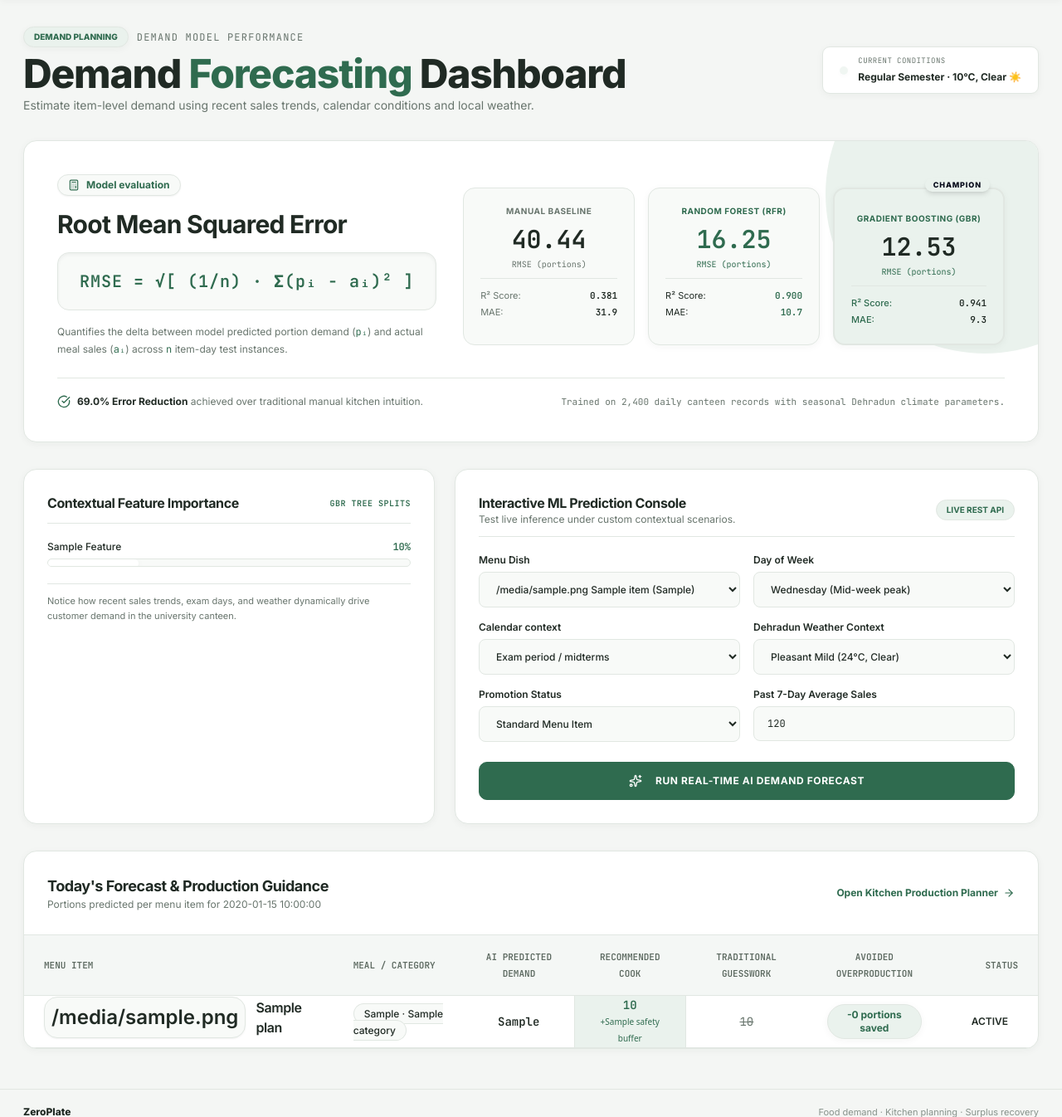
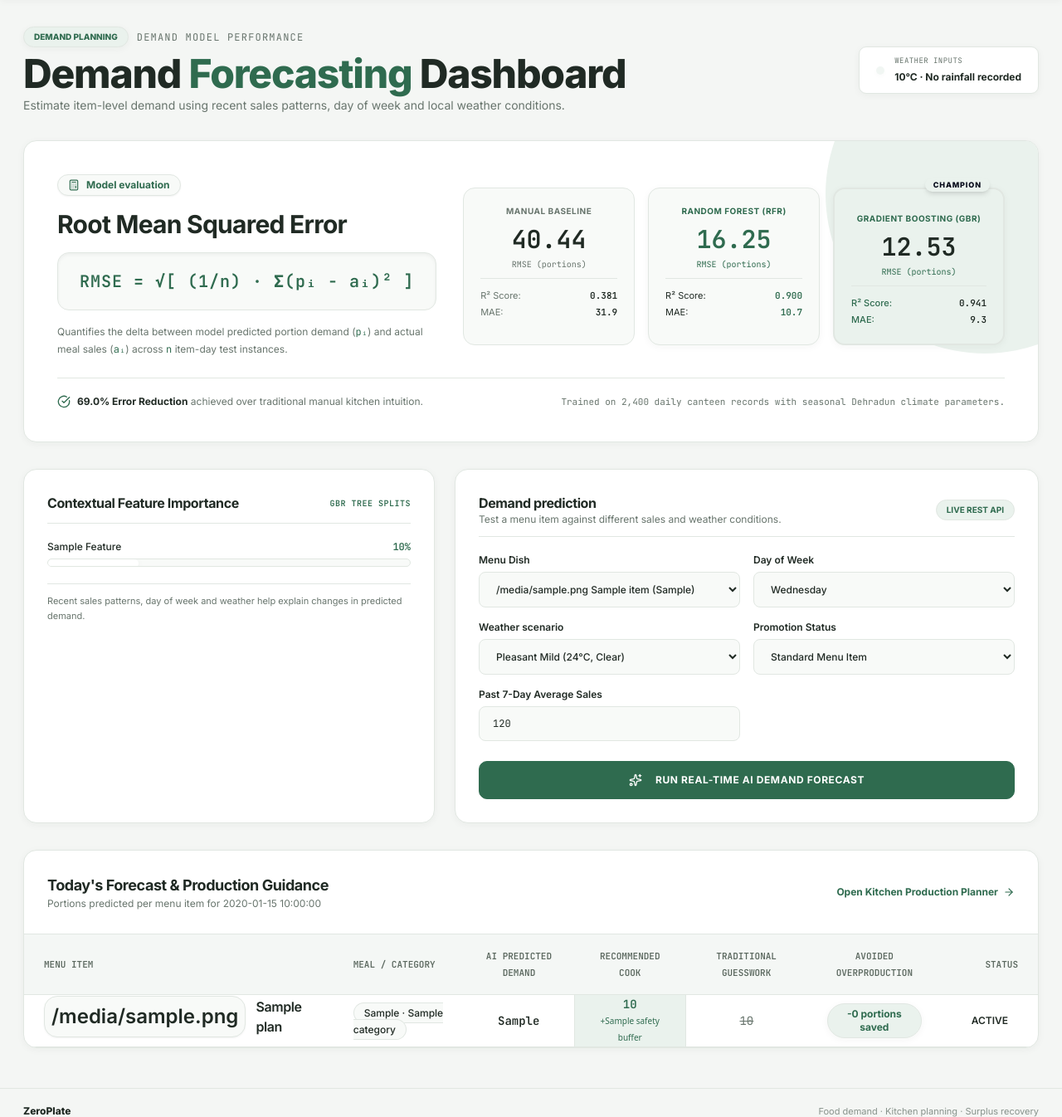
Before and after one commit to vyasy56-afk/ZeroPlate, a Flask app: template app/templates/forecast.html in a window 1280 px wide. Shown: the part 77-1423 px from the top of the page at 83% size. Run offline with Flask 3, Linux system fonts and the light colour scheme; the template is opened without the code that fills it: most values are stand-ins (such as "Sample title", 1, 10 or a date in 2020); some libraries are stand-ins or nearby versions.

Commit message:
Remove exam calendar controls from customer forecasting UI

```diff
--- a/app/templates/forecast.html
+++ b/app/templates/forecast.html
@@ -15,16 +15,16 @@
                 Demand <span class="text-gradient-aurora">Forecasting</span> Dashboard
             </h1>
             <p class="text-xs sm:text-sm text-slate-400 mt-1 max-w-2xl">
-                Estimate item-level demand using recent sales trends, calendar conditions and local weather.
+                Estimate item-level demand using recent sales patterns, day of week and local weather conditions.
             </p>
         </div>
         <div class="flex items-center space-x-3">
             <div class="hyper-glass-pill px-5 py-2.5 flex items-center space-x-3 border border-white/15 shadow-lg">
                 <div class="w-2.5 h-2.5 rounded-full bg-[#00f5a0] shadow-[0_0_10px_#00f5a0] animate-pulse"></div>
                 <div>
-                    <span class="text-[9px] text-slate-400 block uppercase font-mono tracking-wider">Current conditions</span>
+                    <span class="text-[9px] text-slate-400 block uppercase font-mono tracking-wider">Weather inputs</span>
                     <span class="text-xs font-bold text-white">
-                        {{ 'Exam Week Active 📚' if settings.is_exam_day else 'Regular Semester' }} · {{ settings.temperature_c }}°C, {{ 'Rain 🌧️' if settings.rainfall_mm > 0 else 'Clear ☀️' }}
+                        {{ settings.temperature_c }}°C · {{ 'Rainfall recorded' if settings.rainfall_mm > 0 else 'No rainfall recorded' }}
                     </span>
                 </div>
             </div>
@@ -129,7 +129,7 @@
                 {% endfor %}
             </div>
             <p class="text-[11px] text-slate-400 pt-3 border-t border-white/10 leading-relaxed">
-                Notice how recent sales trends, exam days, and weather dynamically drive customer demand in the university canteen.
+                Recent sales patterns, day of week and weather help explain changes in predicted demand.
             </p>
         </div>
 
@@ -137,8 +137,8 @@
         <div class="lg:col-span-7 hyper-glass p-7 rounded-[2rem] space-y-5">
             <div class="flex items-center justify-between border-b border-white/10 pb-3">
                 <div>
-                    <h3 class="font-bold text-white text-base font-heading">Interactive ML Prediction Console</h3>
-                    <p class="text-xs text-slate-400">Test live inference under custom contextual scenarios.</p>
+                    <h3 class="font-bold text-white text-base font-heading">Demand prediction</h3>
+                    <p class="text-xs text-slate-400">Test a menu item against different sales and weather conditions.</p>
                 </div>
                 <span class="px-3 py-1 rounded-full text-[10px] font-bold uppercase bg-purple-500/15 text-purple-300 border border-purple-500/30">
                     Live REST API
@@ -160,24 +160,16 @@
                     <select id="play-dow" class="w-full px-4 py-3 rounded-2xl border border-white/10 bg-black/40 text-white font-medium focus:border-[#00f5a0] focus:outline-none transition">
                         <option value="0">Monday</option>
                         <option value="1">Tuesday</option>
-                        <option value="2" selected>Wednesday (Mid-week peak)</option>
+                        <option value="2" selected>Wednesday</option>
                         <option value="3">Thursday</option>
                         <option value="4">Friday</option>
-                        <option value="5">Saturday (Half day)</option>
-                        <option value="6">Sunday (Low mess footfall)</option>
+                        <option value="5">Saturday</option>
+                        <option value="6">Sunday</option>
                     </select>
                 </div>
 
                 <div>
-                    <label class="block font-semibold text-slate-300 mb-1.5">Calendar context</label>
-                    <select id="play-exam" class="w-full px-4 py-3 rounded-2xl border border-white/10 bg-black/40 text-white font-medium focus:border-[#00f5a0] focus:outline-none transition">
-                        <option value="1" selected>Exam period / midterms</option>
-                        <option value="0">Regular day</option>
-                    </select>
-                </div>
-
-                <div>
-                    <label class="block font-semibold text-slate-300 mb-1.5">Dehradun Weather Context</label>
+                    <label class="block font-semibold text-slate-300 mb-1.5">Weather scenario</label>
                     <select id="play-weather" class="w-full px-4 py-3 rounded-2xl border border-white/10 bg-black/40 text-white font-medium focus:border-[#00f5a0] focus:outline-none transition">
                         <option value="mild" selected>Pleasant Mild (24°C, Clear)</option>
                         <option value="rain">Monsoon Rain (20°C, 25mm Rain)</option>
@@ -317,7 +309,6 @@ document.getElementById("playground-form").addEventListener("submit", async func
     e.preventDefault();
     const itemId = document.getElementById("play-item").value;
     const dow = document.getElementById("play-dow").value;
-    const exam = document.getElementById("play-exam").value;
     const promo = document.getElementById("play-promo").value;
     const trend = document.getElementById("play-trend").value;
     const weather = document.getElementById("play-weather").value;
@@ -335,7 +326,7 @@ document.getElementById("playground-form").addEventListener("submit", async func
             body: JSON.stringify({
                 item_id: itemId,
                 day_of_week: dow,
-                is_exam_day: exam,
+                is_exam_day: 0,
                 is_promoted: promo,
                 trend_7d: trend,
                 trend_14d: trend,
```
